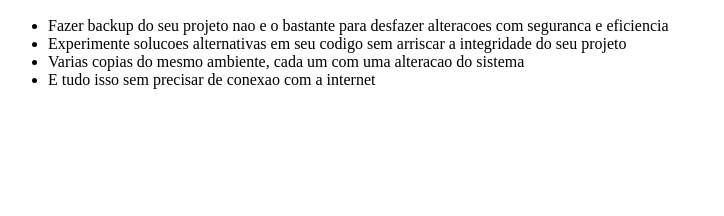
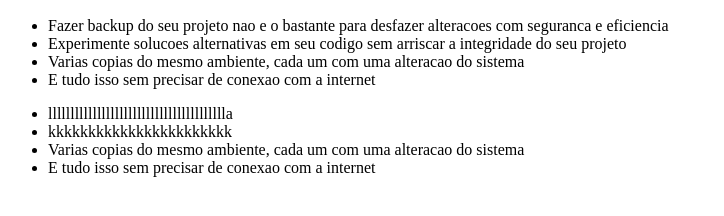
Before and after one commit to brenoanm/curso-git, a plain HTML site: page repositorio/index.html in a window 1280 px wide. Shown: the part 96-312 px from the top of the page, without its empty margins (0-724 px from the left). Drawn offline with Linux system fonts and the light colour scheme.

Commit message:
Criação de mais uma lista

```diff
--- a/repositorio/index.html
+++ b/repositorio/index.html
@@ -17,6 +17,13 @@
 			do sistema</li>
 			<li>E tudo isso sem precisar de conexao com a internet</li>
 		</ul>
+		<ul>
+			<li>lllllllllllllllllllllllllllllllllllllllla</li>
+			<li>kkkkkkkkkkkkkkkkkkkkkkk</li>
+			<li>Varias copias do mesmo ambiente, cada um com uma alteracao
+			do sistema</li>
+			<li>E tudo isso sem precisar de conexao com a internet</li>
+		</ul>
 	</body>
 
 </html>
```
